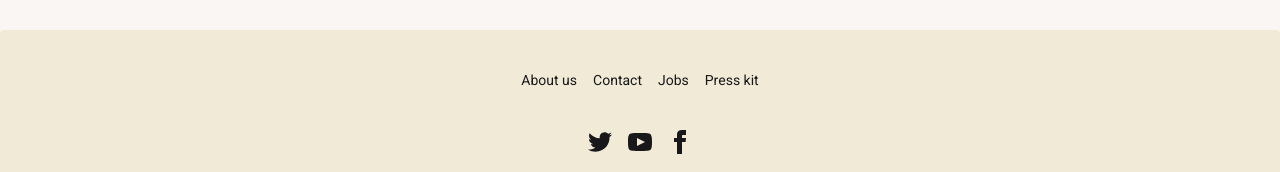
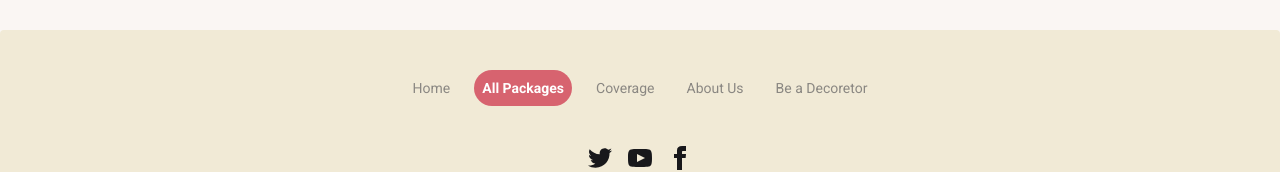
Before and after one commit to oliullahakib/StyleDecor, a React (Vite) app: page /all-packages in a window 1280 px wide. Shown: the part 159-331 px from the top of the page. Built offline with nearby package versions, Linux system fonts and the light colour scheme; no server answers.

Commit message:
added navlink to footer

```diff
--- a/src/pages/Shared/Footer.jsx
+++ b/src/pages/Shared/Footer.jsx
@@ -1,13 +1,15 @@
 import React from 'react';
+import { NavLink } from 'react-router';
 
 const Footer = () => {
     return (
         <footer className="footer footer-horizontal footer-center bg-base-300 text-base-content rounded p-10">
             <nav className="grid grid-flow-col gap-4">
-                <a className="link link-hover">About us</a>
-                <a className="link link-hover">Contact</a>
-                <a className="link link-hover">Jobs</a>
-                <a className="link link-hover">Press kit</a>
+         <NavLink to={'/'} className={'text-accent p-2'}>Home</NavLink>
+        <NavLink to={'/all-packages'} className={'text-accent p-2'}>All Packages</NavLink>
+        <NavLink to={'/service-coverage'} className={'text-accent p-2'}>Coverage</NavLink>
+        <NavLink to={'/about-us'} className={'text-accent p-2'}>About Us</NavLink>
+        <NavLink to={'/be-a-decorator'} className={'text-accent p-2'}>Be a Decoretor</NavLink>
             </nav>
             <nav>
                 <div className="grid grid-flow-col gap-4">
```
